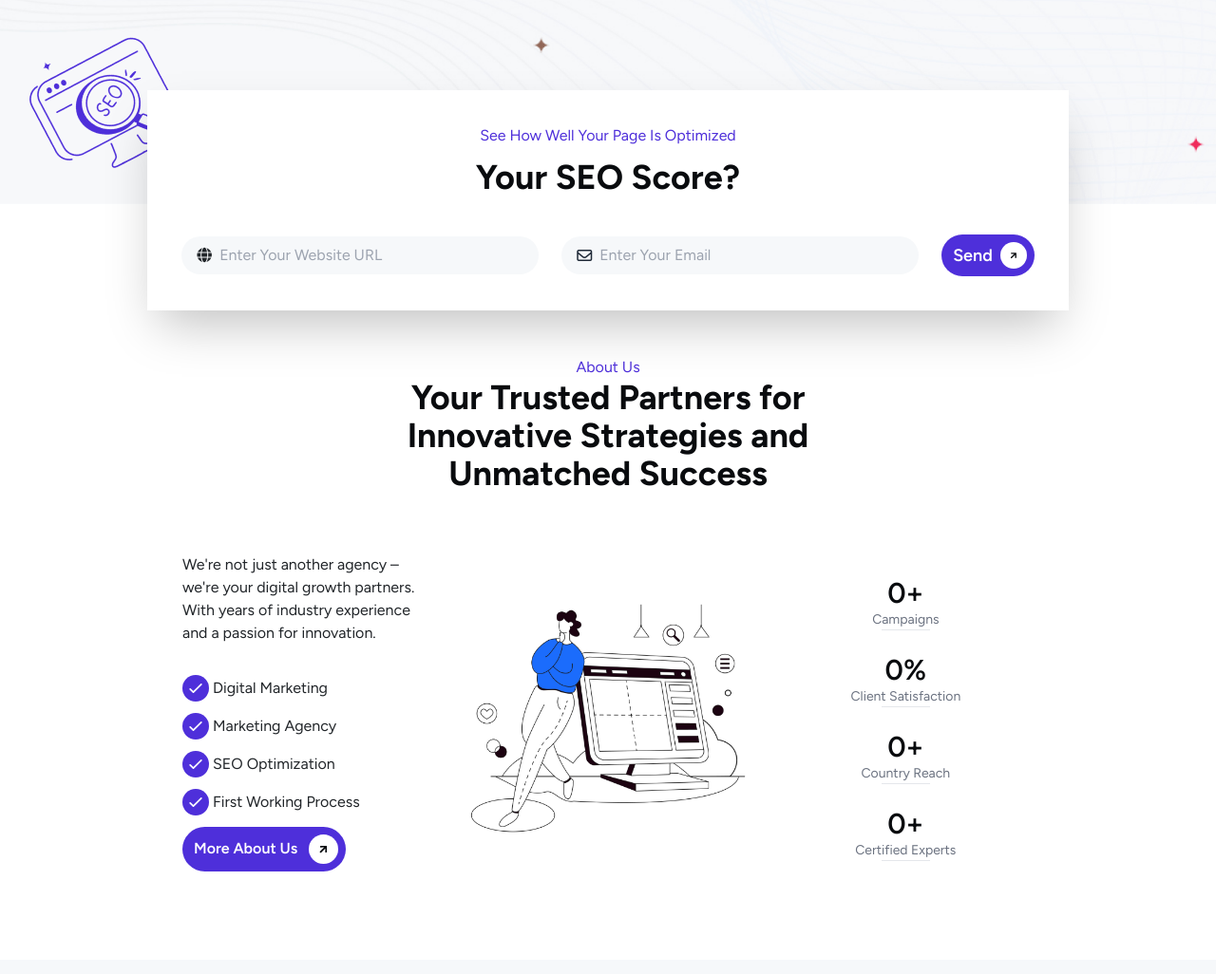
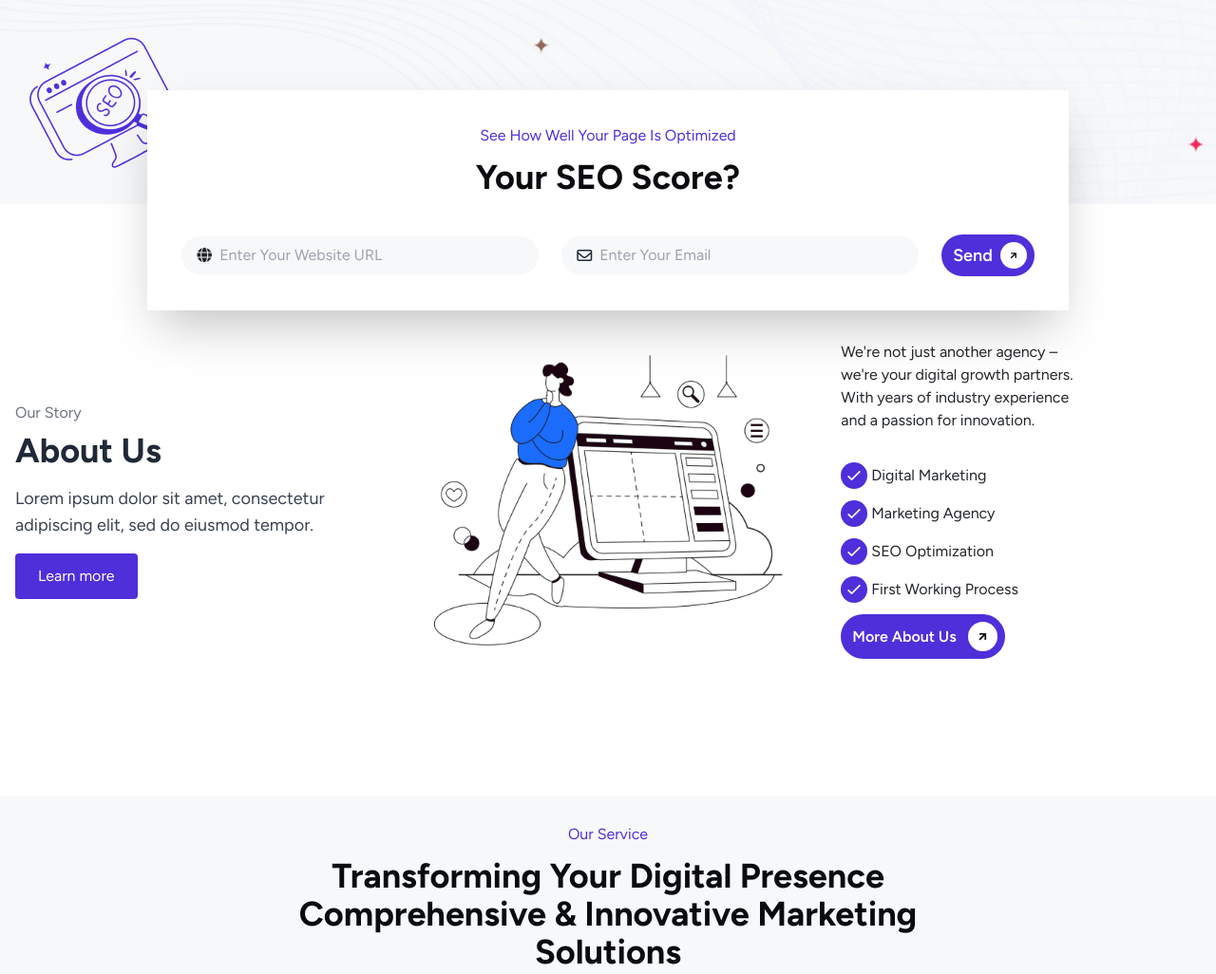
Before and after one commit to blackrisebd/remove, a website: page public/index.html in a window 1280 px wide. Shown: the part 722-1748 px from the top of the page at 95% size. Drawn offline with nearby package versions, Linux system fonts and the light colour scheme.

Commit message:
Add files via upload

```diff
--- a/public/index.html
+++ b/public/index.html
@@ -258,20 +258,35 @@
   </header>
   <main>
     <!-- about  -->
-    <section id="about" class="bg-white xl:px-40 lg:px-10 lg:my-20 my-10 lg:mt-40">
-      <div class="container mx-auto px-4">
-        <div class="text-center mb-16">
-          <p class="text-[#4E2FDA] text-base">About Us</p>
-          <h2 class="text-[#090b0e] lg:text-4xl md:text-3xl text-xl font-bold">
-            Your Trusted Partners for <br>
-            Innovative Strategies and <br>
-            Unmatched Success
-          </h2>
-        </div>
+    <section class="py-10">
+  <div class="container mx-auto px-4">
+    <div class="grid grid-cols-1 md:grid-cols-3 gap-8 items-center">
+      <!-- Left Text Section -->
+      <div class="md:col-span-1">
+        <span class="text-gray-500">Our Story</span>
+        <h2 class="text-4xl font-bold mt-2">About Us</h2>
+        <p class="text-lg text-gray-700 mt-4">
+          Lorem ipsum dolor sit amet, consectetur adipiscing elit, sed do eiusmod tempor.
+        </p>
+        <a
+          class="inline-block bg-[#4E2FDA] text-white px-6 py-3 rounded mt-4 hover:bg-blue-700 transition"
+          href=""
+        >
+          Learn more
+        </a>
+      </div>
 
-        <div class="grid grid-cols-1 md:grid-cols-2 lg:grid-cols-3 md:gap-3 gap-10">
+      <!-- Image Section -->
+      <div class="md:col-span-1 flex justify-center">
+        <img
+          class="w-full max-w-sm rounded "
+          src="/images/seo1.png"
+          alt="About Us"
+        />
+      </div>
 
-          <div class="px-4">
+      <!-- Right Text Section -->
+      <div class="px-4">
             <p class="text-base mb-8 text-[#212529] md:text-left text-center">
               We're not just another agency – <br>
               we're your digital growth partners. <br>
@@ -330,48 +345,10 @@
               </button>
             </div>
           </div>
+    </div>
+  </div>
+</section>
 
-
-
-          <div class="flex justify-center items-center ">
-            <img src="images/seo1.png" alt="Image" class="max-w-full h-auto sm:px-0 px-5">
-          </div>
-
-          <div class="bg-white p-6 rounded-lg">
-            <div class="flex flex-col space-y-6">
-              <div class="text-center">
-                <p class="text-3xl font-semibold text-[#090b0e]">0+</p>
-                <p class="text-sm text-gray-500">Campaigns</p>
-                <div class="text-center flex justify-center">
-                  <hr class="w-1/5">
-                </div>
-              </div>
-              <div class="text-center">
-                <p class="text-3xl font-semibold text-[#090b0e]">0%</p>
-                <p class="text-sm text-gray-500">Client Satisfaction</p>
-                <div class="text-center flex justify-center">
-                  <hr class="w-1/5">
-                </div>
-              </div>
-              <div class="text-center">
-                <p class="text-3xl font-semibold text-[#090b0e]">0+</p>
-                <p class="text-sm text-gray-500">Country Reach</p>
-                <div class="text-center flex justify-center">
-                  <hr class="w-1/5">
-                </div>
-              </div>
-              <div class="text-center">
-                <p class="text-3xl font-semibold text-[#090b0e]">0+</p>
-                <p class="text-sm text-gray-500">Certified Experts</p>
-                <div class="text-center flex justify-center">
-                  <hr class="w-1/5">
-                </div>
-              </div>
-            </div>
-          </div>
-        </div>
-      </div>
-    </section>
 
     <!-- service  -->
     <section id="services" class="bg-[#f6f8fa] xl:px-40 lg:px-10 px-7 lg:my-20 my-10">
```
